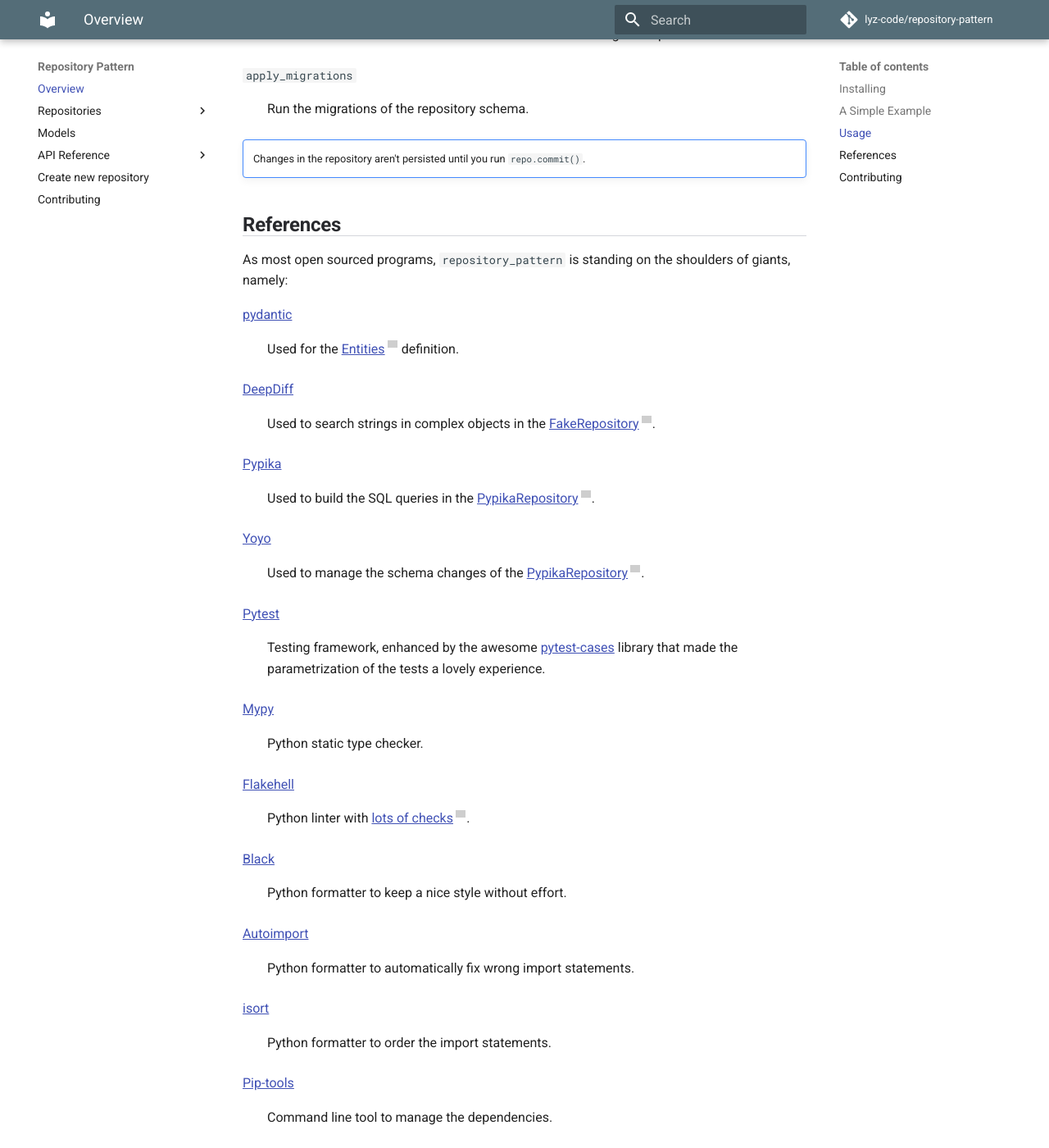
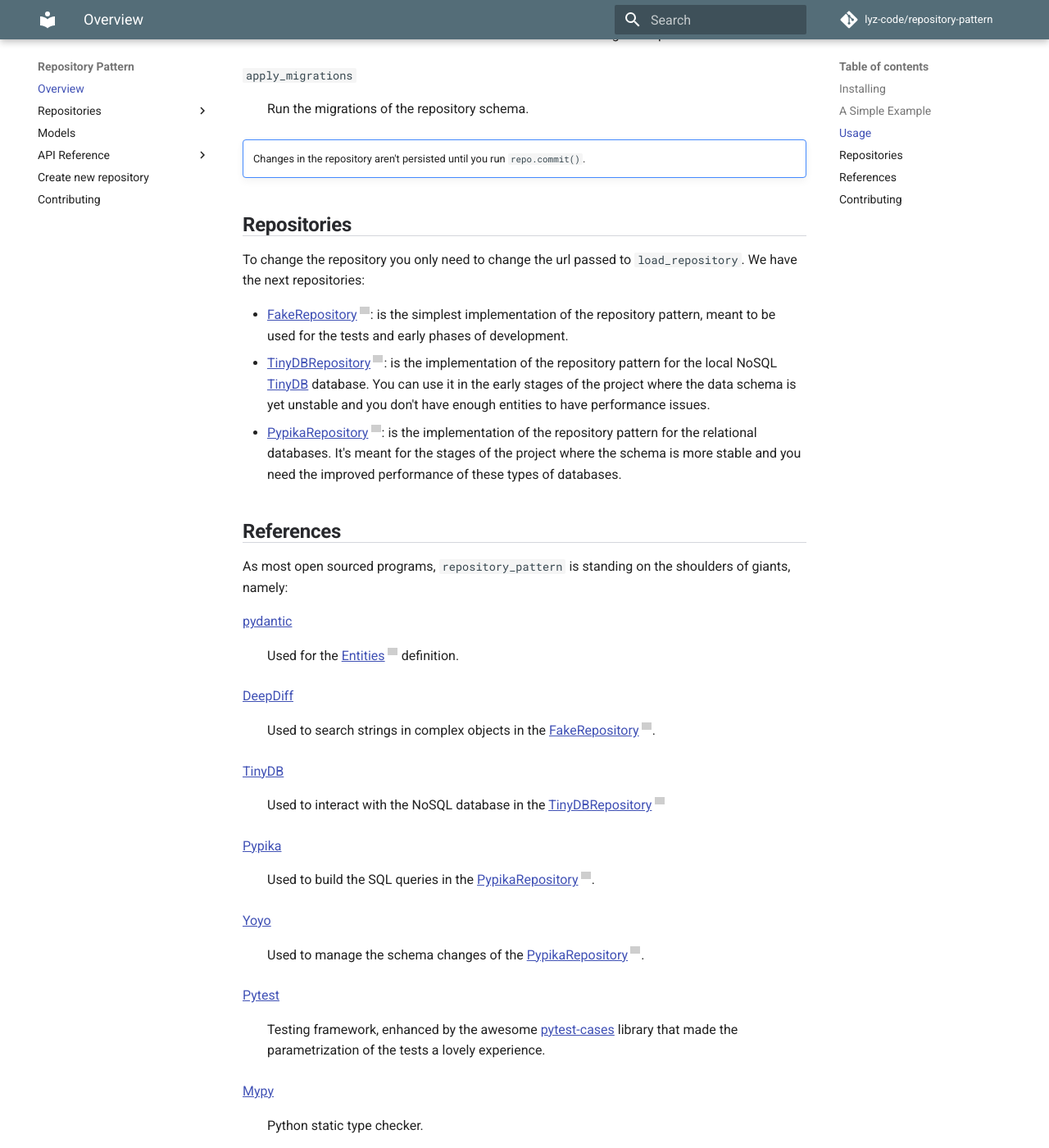
Before and after one commit to lyz-code/repository-orm, an MkDocs documentation site: the page built from docs/index.md, in a window 1280 px wide and 1400 px high, scrolled down 2475 px. Shown: the whole window at 82% size. Built offline with MkDocs 1.6.1 and Material for MkDocs 9.7.7, drawn with Linux system fonts in a browser that asks for light colours; comment, search, counter and statistics services are not loaded; grey boxes are pictures that could not be loaded.

Commit message:
chore: fix badge links
docs: introduce the different types of repositories in the index

```diff
--- a/docs/index.md
+++ b/docs/index.md
@@ -1,6 +1,6 @@
-[![Actions Status](https://github.com/lyz-code/repository-pattern/workflows/Tests/badge.svg)](https://github.com/lyz-code/repository-pattern/actions)
-[![Actions Status](https://github.com/lyz-code/repository-pattern/workflows/Build/badge.svg)](https://github.com/lyz-code/repository-pattern/actions)
-[![Coverage Status](https://coveralls.io/repos/github/lyz-code/repository-pattern/badge.svg?branch=master)](https://coveralls.io/github/lyz-code/repository-pattern?branch=master)
+[![Actions Status](https://github.com/lyz-code/repository-orm/workflows/Tests/badge.svg)](https://github.com/lyz-code/repository-orm/actions)
+[![Actions Status](https://github.com/lyz-code/repository-orm/workflows/Build/badge.svg)](https://github.com/lyz-code/repository-orm/actions)
+[![Coverage Status](https://coveralls.io/repos/github/lyz-code/repository-orm/badge.svg?branch=master)](https://coveralls.io/github/lyz-code/repository-orm?branch=master)
 
 Library to ease the implementation of the [repository
 pattern](https://lyz-code.github.io/blue-book/architecture/repository_pattern/)
@@ -87,6 +87,24 @@
 !!! note ""
     Changes in the repository aren't persisted until you run `repo.commit()`.
 
+# Repositories
+
+To change the repository you only need to change the url passed to
+`load_repository`. We have the next repositories:
+
+* [FakeRepository](fake_repository.md): is the simplest implementation of the
+    repository pattern, meant to be used for the tests and early phases of
+    development.
+* [TinyDBRepository](tinydb_repository.md): is the implementation of the
+    repository pattern for the local NoSQL
+    [TinyDB](https://tinydb.readthedocs.io/en/latest/usage.html) database. You
+    can use it in the early stages of the project where the data schema is yet
+    unstable and you don't have enough entities to have performance issues.
+* [PypikaRepository](pypika_repository.md): is the implementation of the
+    repository pattern for the relational databases. It's meant for the stages
+    of the project where the schema is more stable and you need the improved
+    performance of these types of databases.
+
 # References
 
 As most open sourced programs, `repository_pattern` is standing on the shoulders of
@@ -98,6 +116,10 @@
 [DeepDiff](https://deepdiff.readthedocs.io)
 : Used to search strings in complex objects in the
     [FakeRepository](fake_repository.md).
+
+[TinyDB](https://tinydb.readthedocs.io/en/latest/usage.html)
+: Used to interact with the NoSQL database in the
+    [TinyDBRepository](tinydb_repository.md)
 
 [Pypika](https://pypika.readthedocs.io/en/latest/)
 : Used to build the SQL queries in the [PypikaRepository](pypika_repository.md).
```
Also changed, not shown: README.md (+3 -1 lines).
